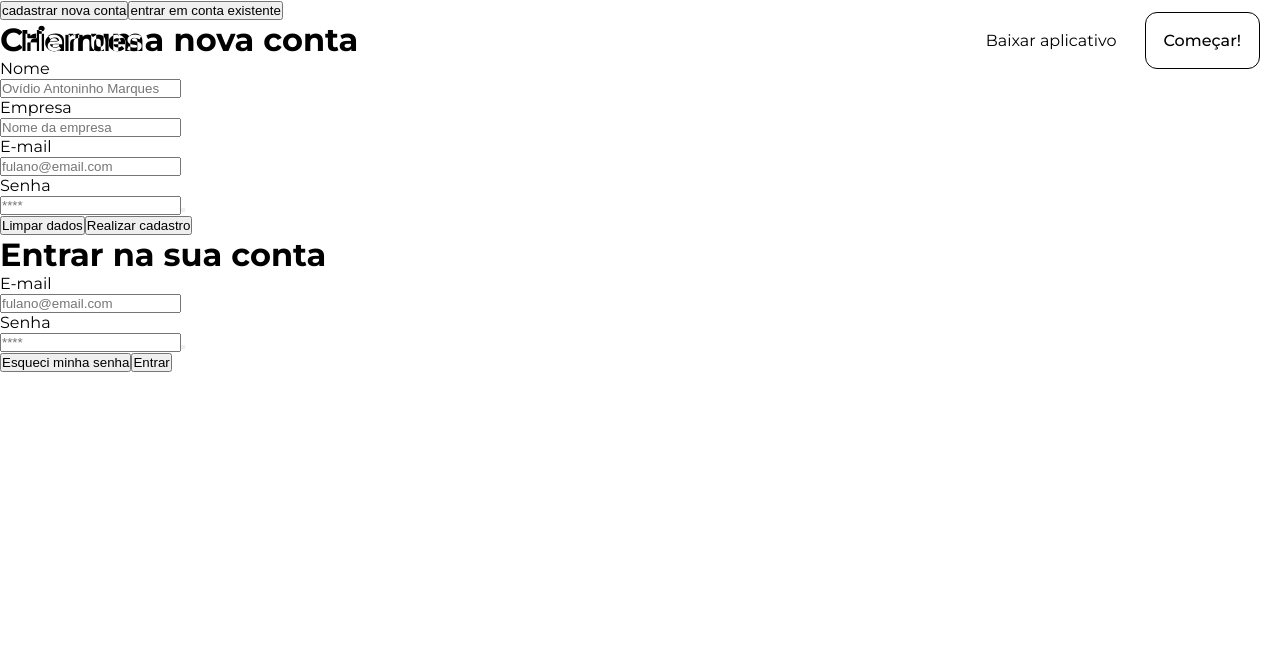
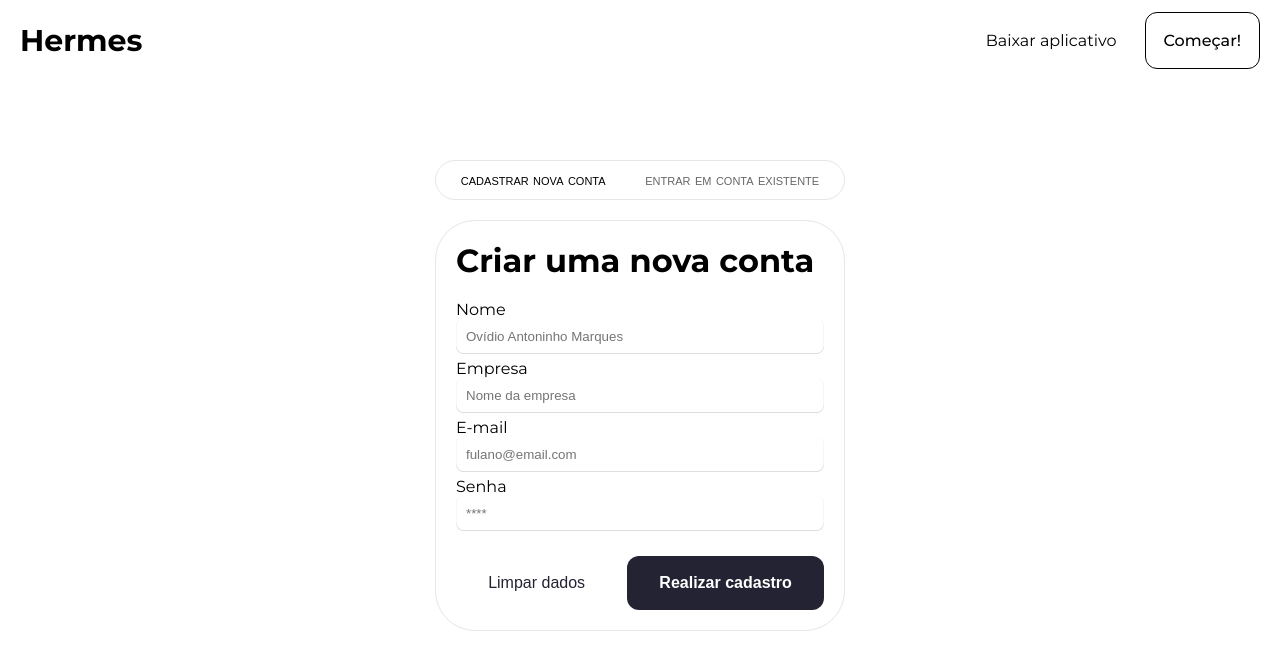
Before and after one commit to dfmrenato/businesspro, a Next.js app: page /login in a window 1280 px wide. Shown: the top 670 px of the page. Built offline with nearby package versions, Linux system fonts and the light colour scheme.

Commit message:
Pretty login page

```diff
--- a/pages/login.jsx
+++ b/pages/login.jsx
@@ -1,9 +1,18 @@
+import Button from "@/components/Button";
 import Header from "@/components/Header";
 import MainLayout from "@/layout/MainLayout";
-import styles from "@/styles/pages/index.module.css";
+import styles from "@/styles/pages/login.module.css";
 import Head from "next/head";
+import { useState } from "react";
+
+const Options = {
+  REGISTER: 1,
+  LOGIN: 2
+};
 
 export default function Login() {
+  const [selectedOption, setSelectedOption] = useState(Options.REGISTER);
+
   return (
     <>
       <Head>
@@ -19,58 +28,58 @@ export default function Login() {
         <link rel="shortcut icon" href="img/Hermes.png" />
       </Head>
       <Header />
-      <MainLayout>
-        <div className="LogonSeletor">
-          <button className="Opcao ativo" id="RegistroOpcao">cadastrar nova conta</button>
-          <button className="Opcao" id="LoginOpcao">entrar em conta existente</button>
+      <MainLayout id={styles.main}>
+        <main>
+
+          <div className={styles.selector}>
+            <button id="RegistroOpcao" data-selected={selectedOption==Options.REGISTER} onClick={() => setSelectedOption(Options.REGISTER)}>cadastrar nova conta</button>
+            <button id="LoginOpcao" data-selected={selectedOption==Options.LOGIN} onClick={() => setSelectedOption(Options.LOGIN)}>entrar em conta existente</button>
           </div>
 
-        <div className="Logon">
-
-          <div id="RegistroMenu" className="LogOption ativo">
+          {selectedOption == Options.REGISTER ?
+            <div className={styles.form}>
               <h1>Criar uma nova conta</h1>
               <form id="RegistroFormulario">
-              <label htmlFor="NomeR">Nome</label><br />
-              <input className="FormularioCampoPrimario" type="text" id="NomeR" name="nome" placeholder="Ovídio Antoninho Marques" required /><br />
+                <label htmlFor="NomeR">Nome</label>
+                <input type="text" id="NomeR" name="nome" placeholder="Ovídio Antoninho Marques" required />
 
-              <label htmlFor="EmpresaR">Empresa</label><br />
-              <input className="FormularioCampoPrimario" type="text" id="EmpresaR" name="empresa" placeholder="Nome da empresa" required /><br />
+                <label htmlFor="EmpresaR">Empresa</label>
+                <input type="text" id="EmpresaR" name="empresa" placeholder="Nome da empresa" required />
 
-              <label htmlFor="EmailR">E-mail</label><br />
-              <input className="FormularioCampoPrimario" type="email" id="EmailR" name="email" placeholder="fulano@email.com" required /><br />
+                <label htmlFor="EmailR">E-mail</label>
+                <input type="email" id="EmailR" name="email" placeholder="fulano@email.com" required />
 
-              <label htmlFor="SenhaR">Senha</label><br />
-              <input className="FormularioCampoPrimario" type="password" id="SenhaR" name="senha" placeholder="****" required />
-              <button className="ExibirSenha" id="ExibirSenhaR" type="button"><i className="fa-solid fa-eye"></i></button><br />
+                <label htmlFor="SenhaR">Senha</label>
+                <input type="password" id="SenhaR" name="senha" placeholder="****" required />
 
                 <input type="hidden" name="tipo" value="empresarial" />
 
-              <div className="LogOptionBotoes">
-                <button className="BotaoTerciario" type="reset">Limpar dados</button>
-                <button className="BotaoPrimario" type="submit">Realizar cadastro</button>
-              </div>
+                <footer>
+                  <Button hierarchy={3} type="reset">Limpar dados</Button>
+                  <Button type="submit">Realizar cadastro</Button>
+                </footer>
               </form>
             </div>
-
-          <div id="LoginMenu" className="LogOption">
+          :
+            <div className={styles.form}>
               <h1>Entrar na sua conta</h1>
               <form id="LoginFormulario">
-              <label htmlFor="EmailL">E-mail</label><br />
-              <input className="FormularioCampoPrimario" type="email" id="EmailL" name="email" placeholder="fulano@email.com" required /><br />
+                <label htmlFor="EmailL">E-mail</label>
+                <input type="email" id="EmailL" name="email" placeholder="fulano@email.com" required />
 
-              <label htmlFor="SenhaL">Senha</label><br />
-              <input className="FormularioCampoPrimario" type="password" id="SenhaL" name="senha" placeholder="****" required />
-              <button className="ExibirSenha" id="ExibirSenhaL" type="button"><i className="fa-solid fa-eye"></i></button><br />
+                <label htmlFor="SenhaL">Senha</label>
+                <input type="password" id="SenhaL" name="senha" placeholder="****" required />
 
                 <input type="hidden" name="tipo" value="login" />
-              <div className="LogOptionBotoes">
-                <button className="BotaoTerciario" id="BotaoEsqueciMinhaSenha" type="button">Esqueci minha senha</button>
-                <button className="BotaoPrimario" type="submit">Entrar</button>
-              </div>
+                <footer>
+                  <Button hierarchy={3}>Esqueci minha senha</Button>
+                  <Button type="submit">Realizar cadastro</Button>
+                </footer>
               </form>
             </div>
+          }
 
-        </div>
+        </main>
       </MainLayout>
     </>
   );
--- /dev/null
+++ b/styles/pages/login.module.css
@@ -0,0 +1,93 @@
+#main {
+    height: 100dvh;
+    width: 100dvw;
+    display: flex;
+    flex-direction: column;
+    align-items: center;
+    justify-content: center;
+
+    main {
+        display: flex;
+        flex-direction: column;
+        gap: 20px;
+        position: absolute;
+        top: 20%;
+        width: 410px;
+        max-width: 100dvw;
+
+        .selector {
+            background-color: white;
+            border: var(--outline);
+            padding: 10px;
+            border-radius: 40px;
+            display: flex;
+            gap: 10px;
+            display: flex;
+            justify-content: space-between;
+
+            button {
+                font-variant: small-caps;
+                font-size: medium;
+                border: none;
+                background: transparent;
+                transition-duration: 0.4s;
+                color: hsl(0, 0%, 40%);
+                cursor: pointer;
+                display: flex;
+                flex-grow: 1;
+                justify-content: center;
+                align-items: center;
+            }
+            button[data-selected=true] {
+                color: hsl(0, 0%, 0%);
+            }
+            button:hover {
+                color: hsl(0, 0%, 20%);
+            }
+            button:active {
+                color: hsl(0, 0%, 0%);
+            }
+        }
+
+        .form {
+            padding: 20px;
+            border-radius: 40px;
+            border: var(--outline);
+            display: flex;
+            flex-direction: column;
+            gap: 20px;
+
+            form {
+                display: flex;
+                flex-direction: column;
+
+                input {
+                    padding: 10px;
+                    cursor: text;
+                    border-radius: 8px;
+                    box-sizing: border-box;
+                    transition-duration: 0.4s;
+                    box-shadow: 0px -0.5px 0px 0.2px lightgray inset;
+                    border: none;
+                    margin-bottom: 5px;
+                }
+                input:hover {
+                    box-shadow: 0px 0px 0px 2px var(--accent-color) inset;
+                    border: none;
+                    transform: scale(1.02);
+                }
+
+                footer {
+                    display: flex;
+                    gap: 10px;
+                    justify-content: space-between;
+                    margin-top: 20px;
+
+                    button {
+                        flex-grow: 1;
+                    }
+                }
+            }
+        }
+    }
+}
```
Lines whose indentation alone changed are shown as unchanged.
